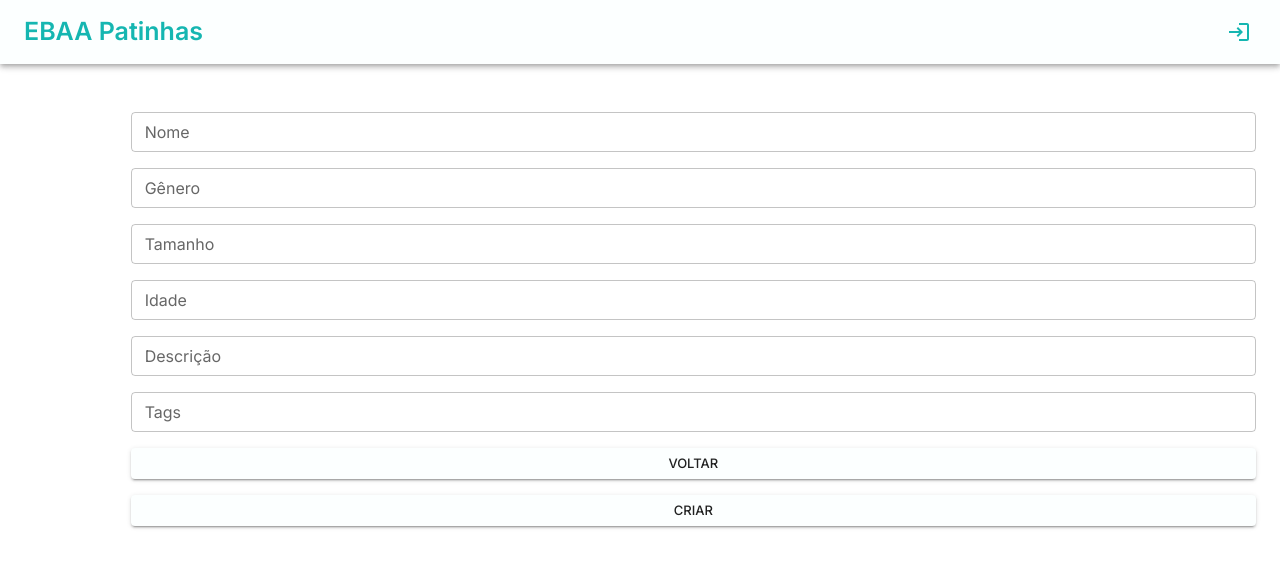
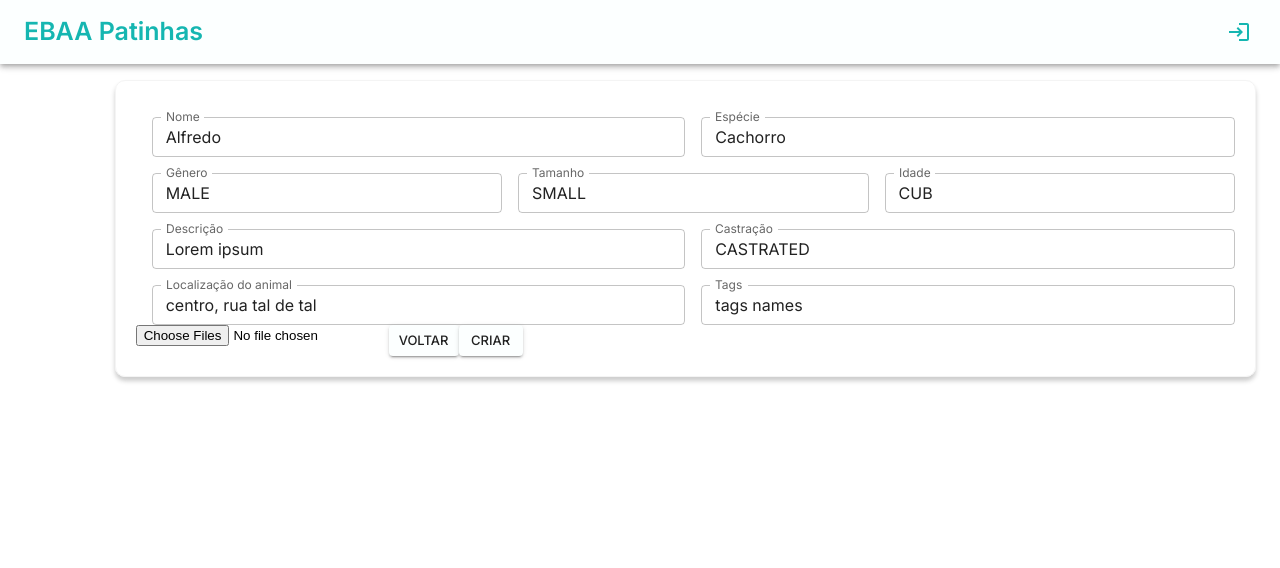
Before and after one commit to adonadel/gestao_ongs_frontend, a React (Vite) app: page /animals/new in a window 1280 px wide. Shown: the top 568 px of the page. Built offline with nearby package versions, Linux system fonts and the light colour scheme.

Commit message:
Adiciona estilo de layout para cadastro de animasi

```diff
--- a/src/modules/admin/animalsManagement/AnimalUpdate.tsx
+++ b/src/modules/admin/animalsManagement/AnimalUpdate.tsx
@@ -1,26 +1,52 @@
-import { Button, Stack, TextField } from '@mui/material';
+import { Button, TextField, Grid } from '@mui/material';
 import axios from 'axios';
 import React, { useEffect, useState } from 'react';
 import { useForm } from 'react-hook-form';
 import { useNavigate, useParams } from 'react-router-dom';
 import { getToken } from '../../../shared/utils/getToken';
-
-type AnimalValues = {
-    id: number;
-    animalName: string;
-    gender: string;
-    size: string;
-    age_type: string;
-    description: string;
-    tags: string;
-};
+import { Animal } from './types';
 
 const AnimalUpdate: React.FC = () => {
     const navigate = useNavigate();
     const apiUrl = import.meta.env.VITE_API_URL;
     const { id } = useParams<{ id: string }>();
-    const [animal, setAnimal] = useState<AnimalValues | null>(null);
+    const [animal, setAnimal] = useState<Animal | null>(null);
+    const { register, handleSubmit } = useForm<Animal>();
     const isEditMode = !!id;
+
+
+    const handleImageChange = async (e: any) => {
+        const files: File[] = Array.from(e.target.files);
+        const formData = new FormData();
+
+        files.forEach((file, index) => {
+            formData.append(`medias[${index}][media]`, file);
+            formData.append(`medias[${index}][display_name]`, `Display Name ${index}`); // Substitua por valores reais
+            formData.append(`medias[${index}][description]`, `Description ${index}`); // Substitua por valores reais
+            formData.append(`medias[${index}][order]`, `${index}`); // Substitua por valores reais
+        });
+
+        const token = getToken();
+
+        console.log("Files and metadata being sent:", files); // Adicionando log
+
+        try {
+            const response = await axios.post(`${apiUrl}/api/medias/bulk`, formData, {
+                headers: {
+                    Authorization: `Bearer ${token}`,
+                    'Content-Type': 'multipart/form-data',
+                }
+            });
+
+            console.log("Response from server:", response);
+        } catch (error) {
+            console.log("Error:", error);
+        }
+    };
+
+
+
+
 
     useEffect(() => {
         if (isEditMode) {
@@ -42,9 +68,8 @@ const AnimalUpdate: React.FC = () => {
         }
     }, [id, isEditMode, navigate]);
 
-    const { register, handleSubmit } = useForm<AnimalValues>();
 
-    const onSubmit = async (data: AnimalValues) => {
+    const onSubmit = async (data: Animal) => {
         try {
             const token = getToken();
             if (isEditMode) {
@@ -62,7 +87,7 @@ const AnimalUpdate: React.FC = () => {
             }
             navigate('/animals');
         } catch (error) {
-            navigate('/login');
+            // navigate('/login');
         }
     };
 
@@ -73,7 +98,16 @@ const AnimalUpdate: React.FC = () => {
     return (
         <>
             <form onSubmit={handleSubmit(onSubmit)} noValidate>
-                <Stack spacing={2}>
+                <Grid container spacing={2} sx={{
+                        border: 'solid 0.5px',
+                        borderColor: 'primary.light',
+                        boxShadow: '0px 4px 4px rgba(55, 55, 55, 0.25)',
+                        padding: '20px',
+                        borderRadius: '10px'
+                    }}>
+
+                    <Grid item xs={6} spacing={2}>
+
                         <TextField
                             type="hidden"
                             {...register('id')}
@@ -83,46 +117,87 @@ const AnimalUpdate: React.FC = () => {
                         <TextField
                             label="Nome"
                             type="text"
-                        {...register('animalName')}
-                        defaultValue={isEditMode ? animal?.animalName : ''}
+                            {...register('name')}
+                            defaultValue={isEditMode ? animal?.name : 'Alfredo'}
                         />
+                    </Grid>
+                    <Grid item xs={6} spacing={0}>
+                        <TextField
+                            label="Espécie"
+                            type="text"
+                            defaultValue={'Cachorro'}
+                        />
+                    </Grid>
+                    <Grid item xs={4} spacing={0}>
                         <TextField
                             label="Gênero"
                             type="text"
                             {...register('gender')}
-                        defaultValue={isEditMode ? animal?.gender : ''}
+                            defaultValue={isEditMode ? animal?.gender : 'MALE'}
                         />
+                    </Grid>
+                    <Grid item xs={4} spacing={0}>
                         <TextField
                             label="Tamanho"
                             type="text"
                             {...register('size')}
-                        defaultValue={isEditMode ? animal?.size : ''}
+                            defaultValue={isEditMode ? animal?.size : 'SMALL'}
                         />
+                    </Grid>
+                    <Grid item xs={4} spacing={0}>
                         <TextField
                             label="Idade"
                             type="text"
                             {...register('age_type')}
-                        defaultValue={isEditMode ? animal?.age_type : ''}
+                            defaultValue={isEditMode ? animal?.age_type : 'CUB'}
                         />
+
+                    </Grid>
+
+                    <Grid item xs={6} spacing={0}>
                         <TextField
                             label="Descrição"
                             type="text"
                             {...register('description')}
-                        defaultValue={isEditMode ? animal?.description : ''}
+                            defaultValue={isEditMode ? animal?.description : 'Lorem ipsum'}
                         />
+                    </Grid>
+                    <Grid item xs={6} spacing={0}>
+                        <TextField
+                            label="Castração"
+                            type="text"
+                            {...register('castrate_type')}
+                            defaultValue={isEditMode ? animal?.castrate_type : 'CASTRATED'}
+                        />
+
+                    </Grid>
+
+                    <Grid item xs={6} spacing={0}>
+                        <TextField
+                            label="Localização do animal"
+                            type="text"
+                            {...register('location')}
+                            defaultValue={isEditMode ? animal?.location : 'centro, rua tal de tal'}
+                        />
+                    </Grid>
+                    <Grid item xs={6} spacing={0}>
                         <TextField
                             label="Tags"
                             type="text"
                             {...register('tags')}
-                        defaultValue={isEditMode ? animal?.tags : ''}
+                            defaultValue={isEditMode ? animal?.tags : 'tags names'}
                         />
+                    </Grid>
+
+                    <input type="file" accept='image/*' multiple onChange={handleImageChange} />
+
                     <Button type='button' variant='contained' color="primary" onClick={() => navigate(-1)}>
                         Voltar
                     </Button>
                     <Button type='submit' variant='contained' color="primary">
                         {isEditMode ? 'Salvar' : 'Criar'}
                     </Button>
-                </Stack>
+                </Grid>
             </form>
         </>
     );
--- /dev/null
+++ b/src/modules/admin/animalsManagement/types.ts
@@ -0,0 +1,22 @@
+export enum AnimalStatus {
+  ENABLED = "ENABLED",
+  DISABLED = "DISABLED",
+}
+
+export type Animal = {
+  id: number;
+  name: string
+  gender: string;
+  size: string;
+  age_type: string;
+  castrate_type: string;
+  description: string;
+  location: string;
+  tags: string;
+  created_at: string;
+  medias: any[];
+};
+
+export type PaginatedAnimalResponse = {
+  data: Animal[];
+};
--- a/src/modules/admin/usersManagement/UserUpdate.tsx
+++ b/src/modules/admin/usersManagement/UserUpdate.tsx
@@ -435,6 +435,19 @@ const UserUpdate: React.FC = () => {
                             <CreateOutlined />
                         </IconButton>
                     </Grid>
+                    <Grid item xs={6}>
+                        <TextField
+                            label='Telefone'
+                            type="text"
+                            {...register('person.phone', { required: 'Telefone necessário', pattern: { value: /^[0-9]/i, message: 'Telefone inválido' } })}
+                            error={!!formState.errors.person?.phone}
+                            helperText={formState.errors.person?.phone?.message}
+                            defaultValue={isEditMode ? user?.person.phone : ''}
+                            variant='outlined'
+                            fullWidth
+                        />
+                    </Grid>
+
                     {!isEditMode && (
                         <Grid item xs={6}>
                             <TextField
@@ -507,7 +520,7 @@ const UserUpdate: React.FC = () => {
                             {...register('person.address.state')}
                             defaultValue={isEditMode ? user?.person?.address?.state : ''}
                             variant='outlined'
-                            InputLabelProps={{ shrink: shrinkInput }}
+                            InputLabelProps={{ shrink: shrinkInput ? shrinkInput : true}}
                             fullWidth
                         />
                     </Grid>
@@ -518,7 +531,7 @@ const UserUpdate: React.FC = () => {
                             {...register('person.address.city')}
                             defaultValue={isEditMode ? user?.person?.address?.city : ''}
                             variant='outlined'
-                            InputLabelProps={{ shrink: shrinkInput }}
+                            InputLabelProps={{ shrink: shrinkInput ? shrinkInput : true }}
                             fullWidth
                         />
                     </Grid>
@@ -529,7 +542,7 @@ const UserUpdate: React.FC = () => {
                             {...register('person.address.neighborhood')}
                             defaultValue={isEditMode ? user?.person?.address?.neighborhood : ''}
                             variant='outlined'
-                            InputLabelProps={{ shrink: shrinkInput }}
+                            InputLabelProps={{ shrink: shrinkInput ? shrinkInput : true }}
                             fullWidth
                         />
                     </Grid>
@@ -540,7 +553,7 @@ const UserUpdate: React.FC = () => {
                             {...register('person.address.street')}
                             defaultValue={isEditMode ? user?.person?.address?.street : ''}
                             variant='outlined'
-                            InputLabelProps={{ shrink: shrinkInput }}
+                            InputLabelProps={{ shrink: shrinkInput ? shrinkInput : true }}
                             fullWidth
                         />
                     </Grid>
@@ -551,7 +564,7 @@ const UserUpdate: React.FC = () => {
                             {...register('person.address.complement')}
                             defaultValue={isEditMode ? user?.person?.address?.complement : ''}
                             variant='outlined'
-                            InputLabelProps={{ shrink: shrinkInput }}
+                            InputLabelProps={{ shrink: shrinkInput ? shrinkInput : true }}
                             fullWidth
                         />
                     </Grid>
--- a/src/modules/admin/usersManagement/types.ts
+++ b/src/modules/admin/usersManagement/types.ts
@@ -11,6 +11,7 @@ export type Person = {
   id: number;
   name: string;
   email: string;
+  phone: string;
   cpf_cnpj: string;
   address_id: number;
   address: Address;
```
Also changed, not shown: src/modules/admin/usersManagement/UserList.tsx (+7 -3 lines). Lines whose indentation alone changed are shown as unchanged.
